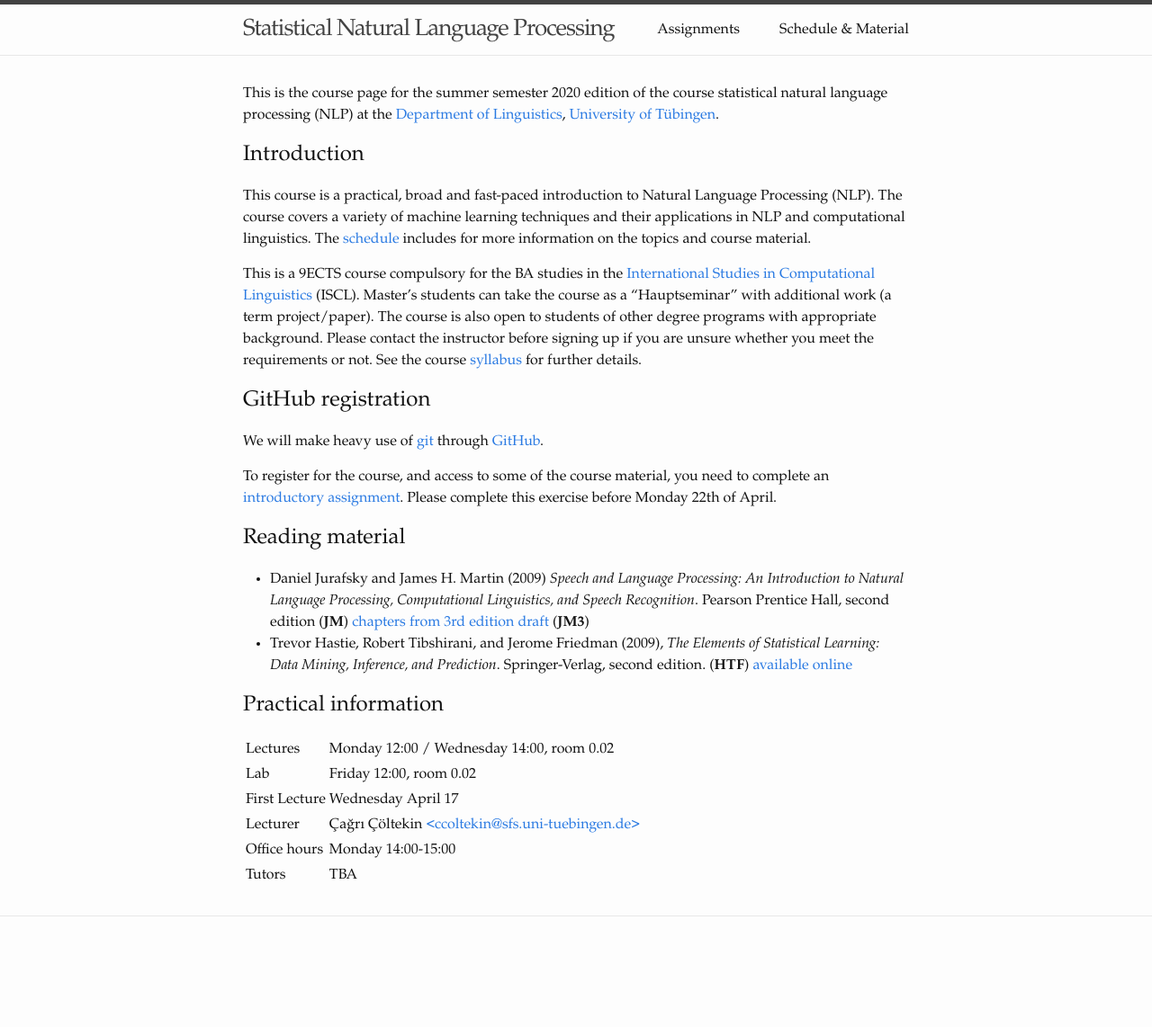
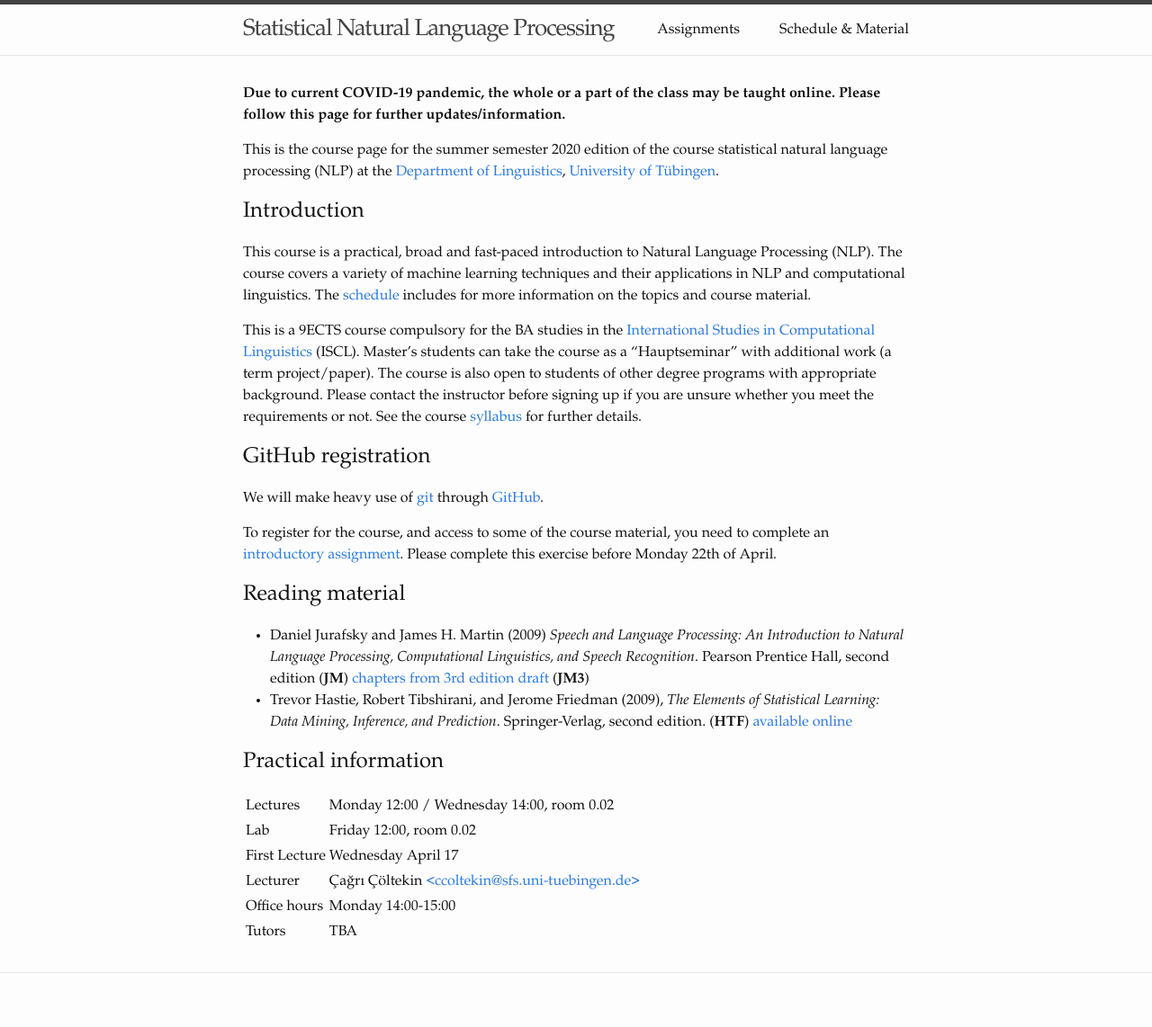
Before and after one commit to snlp2020/snlp2020.github.io, a Jekyll site: the page built from index.md, in a window 1280 px wide. Shown: the whole page at 90% size. Built offline with Jekyll 4.4.1, drawn with Linux system fonts in a browser that asks for light colours; before the commit the page ends 1079 px from its top, so only the background shows below that.

Commit message:
Add COVID-19 notice.

```diff
--- a/index.md
+++ b/index.md
@@ -2,6 +2,11 @@
 layout: default
 title: ""
 ---
+
+**Due to current COVID-19 pandemic, the whole or a part of the class
+may be taught online.
+Please follow this page for further updates/information.**
+
 
 This is the course page
 for the summer semester 2020 edition of the course
```
Also changed, not shown: 2 other files.
